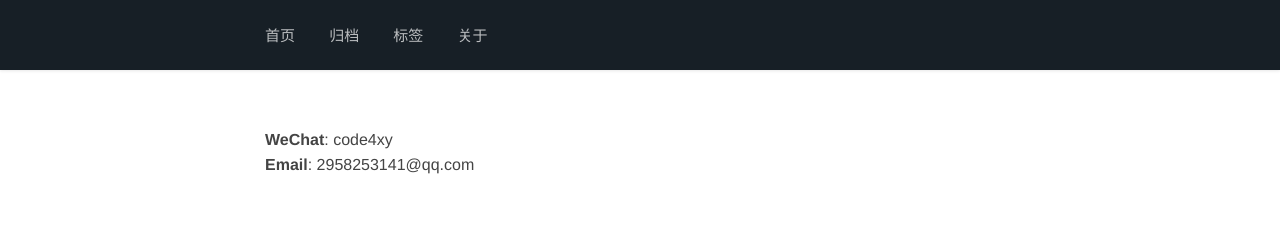
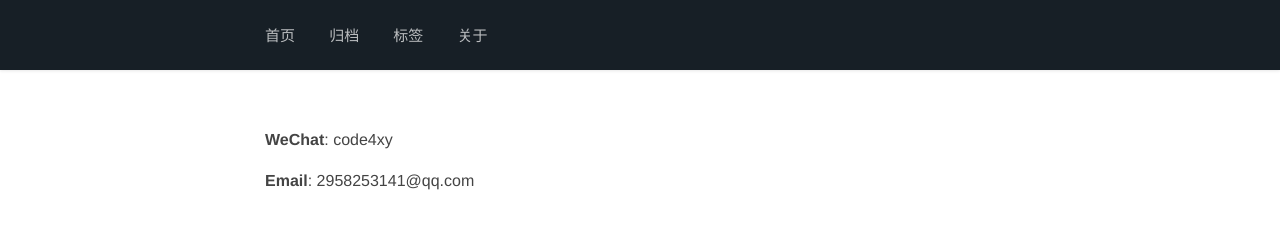
Before and after one commit to code4xy/code4xy.github.io, a plain HTML site: page about/index.html in a window 1280 px wide. Drawn offline with nearby package versions, Linux system fonts and the light colour scheme; some packages are replaced by stand-ins of ours; a script that the page names is missing; a small style sheet from the web is missing.

Commit message:
Site updated: 2023-03-04 16:31:24

```diff
--- a/about/index.html
+++ b/about/index.html
@@ -82,7 +82,8 @@
     <div class="content-inner">
         <div class="about">
 	<br>
-    <p><strong>WeChat</strong>: code4xy<br><strong>Email</strong>: <a href="mailto:&#50;&#x39;&#x35;&#x38;&#x32;&#x35;&#51;&#x31;&#x34;&#49;&#x40;&#113;&#113;&#x2e;&#x63;&#111;&#109;">&#50;&#x39;&#x35;&#x38;&#x32;&#x35;&#51;&#x31;&#x34;&#49;&#x40;&#113;&#113;&#x2e;&#x63;&#111;&#109;</a></p>
+    <p><strong>WeChat</strong>: code4xy</p>
+<p><strong>Email</strong>: <a href="mailto:&#x32;&#x39;&#53;&#56;&#x32;&#x35;&#51;&#49;&#52;&#49;&#64;&#x71;&#113;&#x2e;&#x63;&#111;&#x6d;">&#x32;&#x39;&#53;&#56;&#x32;&#x35;&#51;&#49;&#52;&#49;&#64;&#x71;&#113;&#x2e;&#x63;&#111;&#x6d;</a></p>
 
 </div>
     </div>
```
